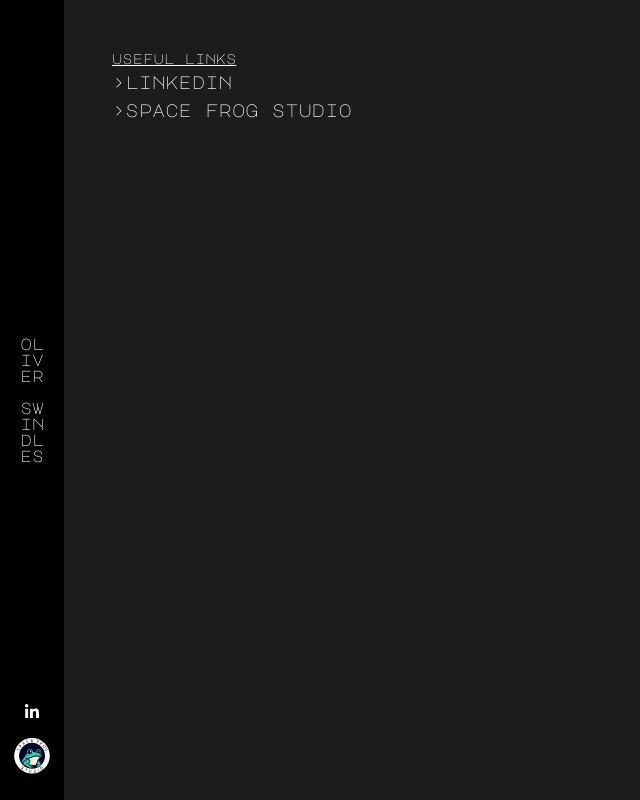
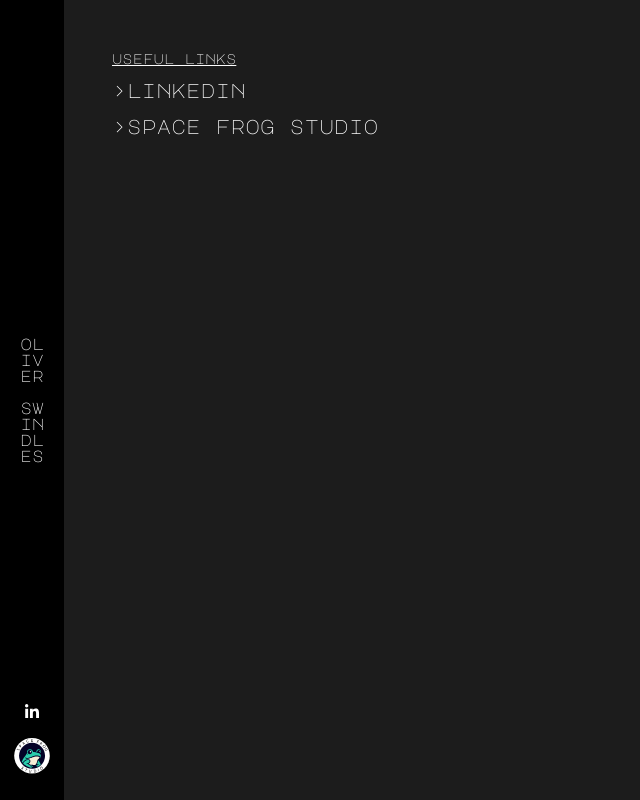
Before and after one commit to oliver-swindles/oliverswindles, a SvelteKit app: page / in a window 1280 px wide. Shown: the whole page, without its empty margins (0-640 px from the left). Built offline with nearby package versions, Linux system fonts and the light colour scheme.

Commit message:
Second commit

```diff
--- a/src/lib/components/Header.svelte
+++ b/src/lib/components/Header.svelte
@@ -10,6 +10,6 @@
   </div>
   <menu class="relative p-3 pb-6 flex flex-col gap-4 items-center">
     <a href="https://www.linkedin.com/in/oliver-swindles/"><svg title="LinkedIn" stroke="#FFFFFF" fill="#FFFFFF" stroke-width="0" viewBox="0 0 448 512" height="1em" width="1em" xmlns="http://www.w3.org/2000/svg"><path d="M100.28 448H7.4V148.9h92.88zM53.79 108.1C24.09 108.1 0 83.5 0 53.8a53.79 53.79 0 0 1 107.58 0c0 29.7-24.1 54.3-53.79 54.3zM447.9 448h-92.68V302.4c0-34.7-.7-79.2-48.29-79.2-48.29 0-55.69 37.7-55.69 76.7V448h-92.78V148.9h89.08v40.8h1.3c12.4-23.5 42.69-48.3 87.88-48.3 94 0 111.28 61.9 111.28 142.3V448z"></path></svg></a>
-    <li><a href="https://spacefrogstudio.com"><img src={SpaceFrogStudioLogo} alt="Space Frog Studio Logo" title="Space Frog Studio" /></a></li>
+    <li><a href="https://spacefrogstudio.com"><img src={SpaceFrogStudioLogo} alt="Space Frog Studio Logo" title="Space Frog Studio" width="512" height="512" /></a></li>
   </menu>
 </header>
--- a/src/routes/+layout.svelte
+++ b/src/routes/+layout.svelte
@@ -5,7 +5,8 @@
 </script>
 
 <svelte:head>
-    <title>Oliver Swindles</title>
+    <link rel="preconnect" href="https://fonts.googleapis.com">
+    <link rel="preconnect" href="https://fonts.gstatic.com" crossorigin="anonymous">
 </svelte:head>
 
 <Header />
--- a/src/routes/+page.svelte
+++ b/src/routes/+page.svelte
@@ -1,6 +1,11 @@
+<svelte:head>
+  <title>Oliver Swindles</title>
+  <meta name="description" content="oliverswindles.com | Coming Soon" />
+</svelte:head>
+
 <div class="p-12">
   <p class="underline text-sm">useful links</p>
-  <ul class="text-lg">
+  <ul class="text-xl flex flex-col gap-2 py-2">
     <li>&gt;<a href="https://www.linkedin.com/in/oiver-swindles/" class="hover:underline">linkedin</a></li>
     <li>&gt;<a href="https://spacefrogstudio.com" class="hover:underline">space frog studio</a></li>
   </ul>
```
